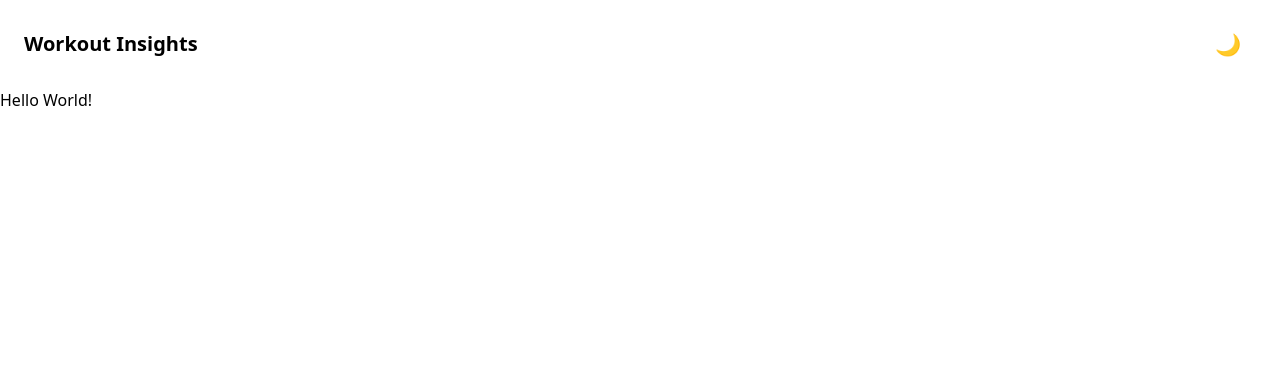
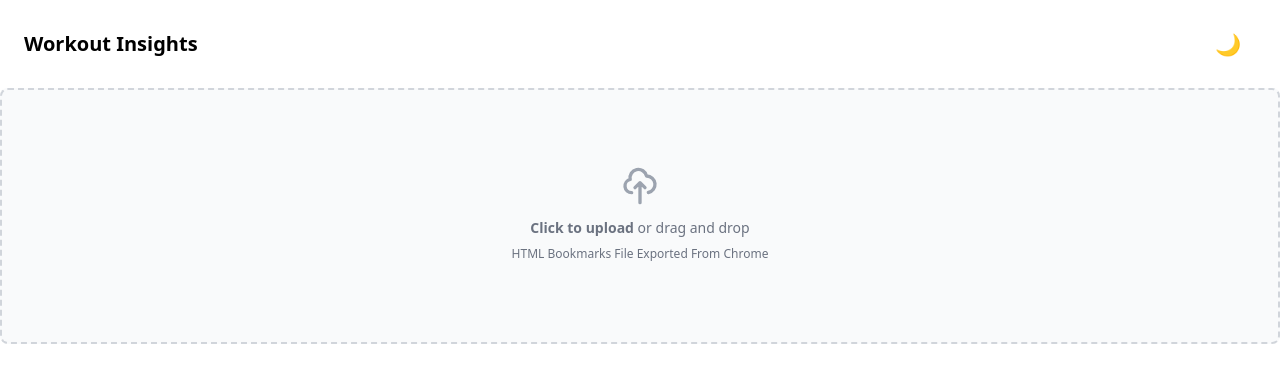
Before and after one commit to juhlmann75/workout-insights, a Next.js app: page / in a window 1280 px wide. Shown: the top 382 px of the page. Built offline with nearby package versions, Linux system fonts and the light colour scheme.

Commit message:
upload csv data into dexie db

```diff
--- /dev/null
+++ b/components/fileUpload.tsx
@@ -0,0 +1,34 @@
+import {Dispatch, SetStateAction} from "react";
+import {saveWorkoutFile} from "../lib/workoutUtils";
+
+export default function FileUpload({myVar, setMyVar} : {myVar?: boolean, setMyVar?: Dispatch<SetStateAction<boolean>>}) {
+    return (
+        <div className="flex justify-center items-center w-full">
+            <label htmlFor="workoutFile"
+                   className="flex flex-col justify-center items-center w-full h-64 bg-gray-50 rounded-lg border-2 border-gray-300 border-dashed cursor-pointer dark:hover:bg-bray-800 dark:bg-gray-700 hover:bg-gray-100 dark:border-gray-600 dark:hover:border-gray-500 dark:hover:bg-gray-600">
+                <div className="flex flex-col justify-center items-center pt-5 pb-6">
+                    <svg aria-hidden="true" className="mb-3 w-10 h-10 text-gray-400" fill="none"
+                         stroke="currentColor"
+                         viewBox="0 0 24 24" xmlns="http://www.w3.org/2000/svg">
+                        <path strokeLinecap="round" strokeLinejoin="round" strokeWidth="2"
+                              d="M7 16a4 4 0 01-.88-7.903A5 5 0 1115.9 6L16 6a5 5 0 011 9.9M15 13l-3-3m0 0l-3 3m3-3v12"></path>
+                    </svg>
+                    <p className="mb-2 text-sm text-gray-500 dark:text-gray-400"><span
+                        className="font-semibold">Click to upload</span> or
+                        drag and drop</p>
+                    <p className="text-xs text-gray-500 dark:text-gray-400">HTML Bookmarks File Exported
+                        From
+                        Chrome</p>
+                </div>
+                <input id="workoutFile" type="file" className="hidden" accept={".csv, application/vnd.openxmlformats-officedocument.spreadsheetml.sheet, application/vnd.ms-excel"} onChange={(() => uploadFile({myVar, setMyVar}))} />
+            </label>
+        </div>
+    )
+}
+
+function uploadFile({myVar, setMyVar} : {myVar?: boolean, setMyVar?: Dispatch<SetStateAction<boolean>>}) {
+    if (setMyVar) {
+        setMyVar(!myVar);
+    }
+    saveWorkoutFile();
+}
--- /dev/null
+++ b/components/fileUploadModal.tsx
@@ -0,0 +1,28 @@
+import {useEffect, useState} from "react";
+import {Button, Modal} from "flowbite-react";
+import FileUpload from "./fileUpload";
+
+export default function FileUploadModal() {
+    const [mounted, setMounted] = useState(false);
+    const [modalOpen, setModalOpen] = useState(false);
+
+    useEffect(() => setMounted(true), []);
+    if (!mounted) return null;
+
+    return (
+        <div className="flex items-center justify-center m-4">
+            <Button onClick={() => setModalOpen(!modalOpen)}>
+                Import New Bookmarks File
+            </Button>
+            <Modal show={modalOpen} onClose={() => setModalOpen(!modalOpen)}>
+                <Modal.Header>
+                    Import New Bookmarks File
+                </Modal.Header>
+                <Modal.Body>
+                    <FileUpload myVar={modalOpen} setMyVar={setModalOpen}></FileUpload>
+                </Modal.Body>
+            </Modal>
+        </div>
+    )
+
+}
--- a/components/layout.tsx
+++ b/components/layout.tsx
@@ -2,7 +2,7 @@ import Head from 'next/head';
 import React from "react";
 import TopNavbar from "./topNavbar";
 
-export const siteTitle = 'Hacker News Plus';
+export const siteTitle = 'Workout Insights';
 
 export default function Layout({
                                    children,
--- /dev/null
+++ b/lib/workoutUtils.tsx
@@ -0,0 +1,37 @@
+import {parse} from "csv-parse";
+import {WorkoutData} from "../models/workoutData";
+import {workoutDB} from "../models/workoutDB";
+
+export function saveWorkoutFile() {
+    const headers = ['Date', 'Workout Name', 'Duration', 'Exercise Name', 'Set Order', 'Weight', 'Reps', 'Distance', 'Seconds', 'Notes', 'Workout Notes', 'RPE'];
+    let fileReader = new FileReader();
+    let fileObject = document.getElementById('workoutFile') as HTMLInputElement | null;
+
+    if (fileObject != null) {
+        let file = fileObject.files;
+        if (file != null && file.length > 0) {
+            fileReader.readAsText(file[0]);
+            fileReader.onload = (() => {
+                if (fileReader.result != null) {
+                    parse(fileReader.result as Buffer, {
+                        delimiter: ',',
+                        columns: headers,
+                    }, (error, result: WorkoutData[]) => {
+                        if (error) {
+                            console.log(error);
+                        }
+                        saveDataInIndexDB(result).then(r => console.log('success!'));
+                    });
+                }
+            });
+        }
+    }
+}
+
+export async function saveDataInIndexDB(data: WorkoutData[]) {
+    if (data) {
+        data.shift();
+        if (workoutDB.workoutData) workoutDB.workoutData.clear();
+        await workoutDB.workoutData.bulkAdd(data);
+    }
+}
--- /dev/null
+++ b/models/workoutDB.ts
@@ -0,0 +1,16 @@
+import Dexie, { Table } from 'dexie';
+import {WorkoutData} from "./workoutData";
+
+export class WorkoutDB extends Dexie {
+
+    workoutData!: Table<WorkoutData, number>;
+
+    constructor() {
+        super('workoutDB');
+        this.version(1).stores({
+            workoutData: '++id',
+        });
+    }
+}
+
+export const workoutDB = new WorkoutDB();
--- /dev/null
+++ b/models/workoutData.ts
@@ -0,0 +1,14 @@
+export interface WorkoutData {
+    date: string;
+    workoutName: string;
+    duration: string;
+    exerciseName: string;
+    setOrder: number;
+    weight: number;
+    reps: number;
+    distance: number;
+    seconds: number;
+    notes?: string;
+    workoutNotes?: string;
+    rpe?: string
+}
--- a/package.json
+++ b/package.json
@@ -9,6 +9,8 @@
     "lint": "next lint"
   },
   "dependencies": {
+    "csv-parse": "^5.3.0",
+    "dexie": "^3.2.2",
     "flowbite": "^1.5.3",
     "flowbite-react": "^0.2.0",
     "next": "12.3.1",
@@ -21,7 +23,7 @@
     "@types/react": "18.0.21",
     "@types/react-dom": "18.0.6",
     "autoprefixer": "^10.4.12",
-    "eslint": "8.25.0",
+    "eslint": "8.22.0",
     "eslint-config-next": "12.3.1",
     "postcss": "^8.4.17",
     "tailwindcss": "^3.1.8",
--- a/pages/index.tsx
+++ b/pages/index.tsx
@@ -1,10 +1,11 @@
 import Layout from "../components/layout";
+import FileUpload from "../components/fileUpload";
 
 export default function Home() {
   return (
       <div>
         <Layout home>
-          Hello World!
+          <FileUpload></FileUpload>
         </Layout>
       </div>
   );
```
Also changed, not shown: 1 other file (tests, documents, lock files or other folders).
